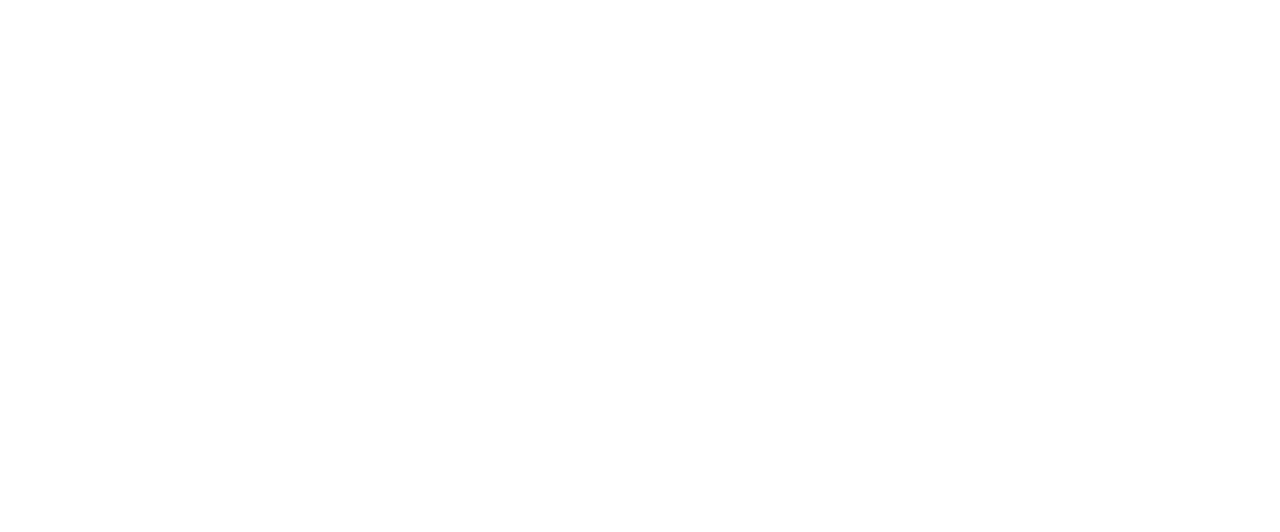
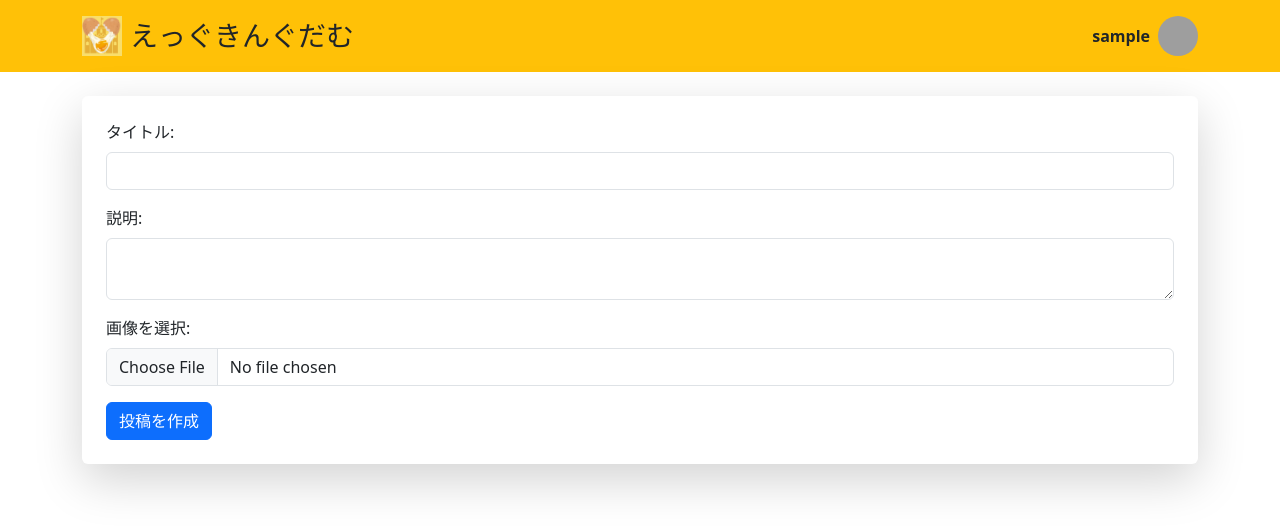
Before and after one commit to 1010q/EggKingdomFront, a React (Create React App) app: page /post/create in a window 1280 px wide. Before the commit this address had no page. Shown: the top 532 px of the page. Built offline with nearby package versions, Linux system fonts and the light colour scheme; sample sign-in values are in the browser's storage; grey boxes are pictures that could not be loaded; the HTML template or start-up script is replaced by a standard one.

Commit message:
Initial commit

```diff
--- a/src/App.js
+++ b/src/App.js
@@ -8,6 +8,7 @@
 import Register from './components/Register';
 import PostDetail from './components/PostDetail';
 import Eachmodel from './components/Eachmodel';
+import CreatePost from './components/CreatePost';
 
 const App = () => {
   return (
@@ -15,6 +16,7 @@
       <div>
           <Routes>
             <Route path="/" element={<Home />} />
+            <Route path="/post/create" element={<CreatePost />} />
             <Route path="/material/input/allmodel" element={<Allmodel />} />
             <Route path="/material/input/eachmodel" element={<Eachmodel />} />
             <Route path="/login" element={<Login />} />
--- a/src/components/CreatePost.js
+++ b/src/components/CreatePost.js
@@ -11,6 +11,7 @@
   const [errorMessage, setErrorMessage] = useState('');
   const token = localStorage.getItem('access_token'); // トークンを取得
   const navigate = useNavigate(); // useNavigateを初期化
+  const [error, setError] = useState('');
 
   const handleSubmit = async (e) => {
     e.preventDefault();
```
